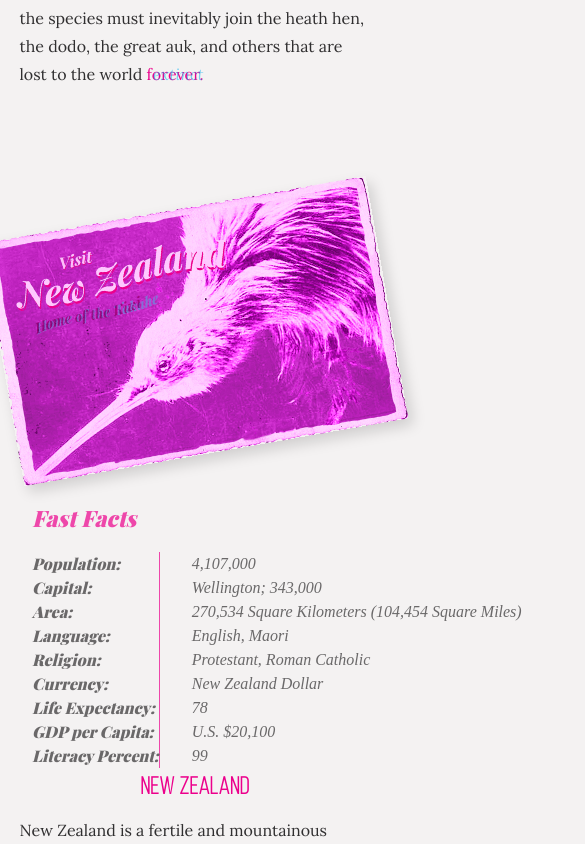
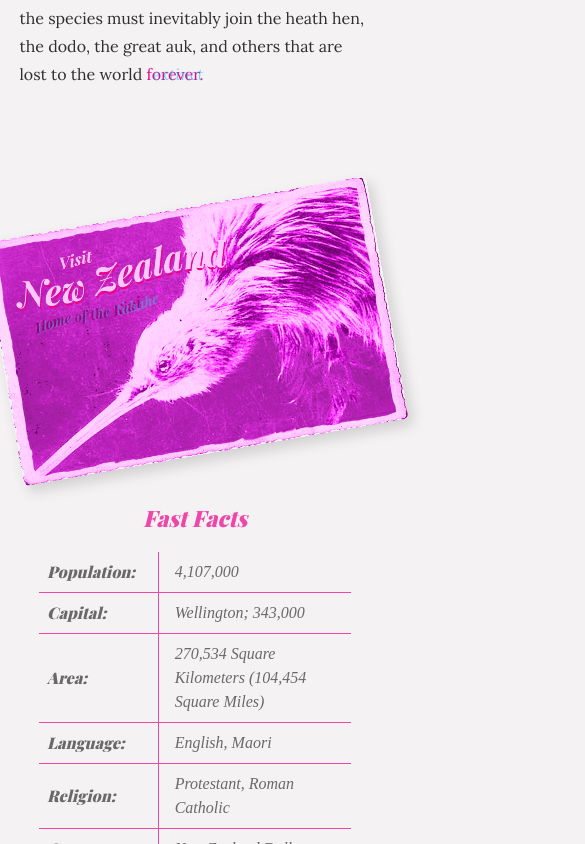
Before and after one commit to SaysKez/takahe, a website: page index.html in a window 390 px wide. Shown: the part 11156-12000 px from the top of the page, 585 px wide, since content can reach past the window. Drawn offline with nearby package versions, Linux system fonts and the light colour scheme; a web font is replaced by a local one.

Commit message:
postcard table on mobile

```diff
--- a/scss/style.scss
+++ b/scss/style.scss
@@ -597,7 +597,7 @@ footer {
       display: none;
     }
 
-    .b7, #nz-s {
+    .b7 {
       display: block;
     }
 
@@ -639,15 +639,37 @@ footer {
     }
 
     #postcard {
+      min-width: auto;
       img {
         display: none;
       }
       table {
         position: static;
-        width: 90%;
+        width: 80%;
         display: block;
         margin: auto;
+        caption {
+          text-align: center;
+        }
+        td {
+          padding: 0.5em 1em;
+          text-align: left;
+        }
+        th {
+          padding: 0.5em;
+          line-height: 1.5em;
+        }
       }
+      tr {
+        border-top: $border;
+        &:nth-child(1) {
+          border-top: none;
+        }
+      }
+    }
+
+    #new-zealand h2 {
+      margin-top: 1em;
     }
 
 
```
Also changed, not shown: css/style.css.
